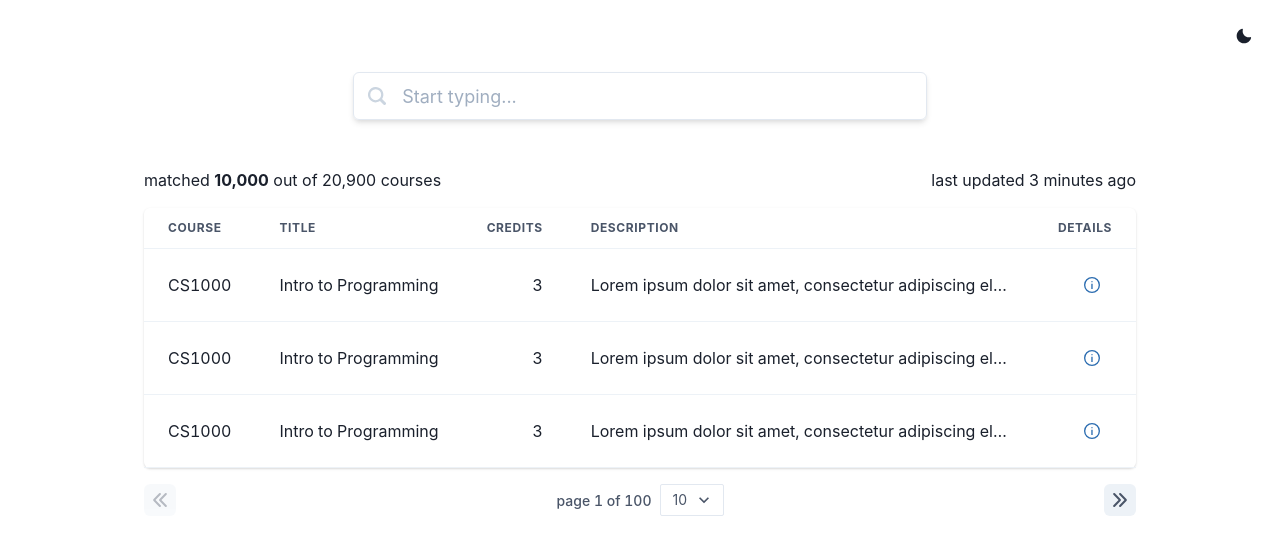
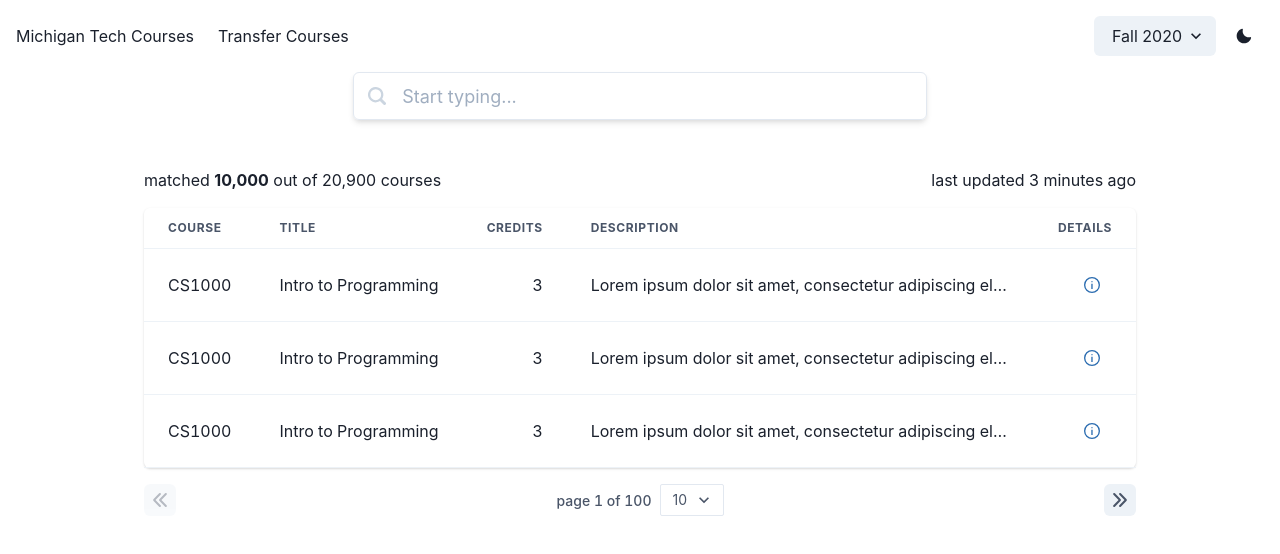
Before and after one commit to Michigan-Tech-Courses/frontend, a Next.js app: page / in a window 1280 px wide. Shown: the top 554 px of the page. Built offline with nearby package versions, Linux system fonts and the light colour scheme.

Commit message:
Add navbar

```diff
--- a/components/color-mode-toggle.tsx
+++ b/components/color-mode-toggle.tsx
@@ -1,16 +1,14 @@
 import React from 'react';
-import {useColorMode, IconButton, Box} from '@chakra-ui/react';
+import {useColorMode, IconButton} from '@chakra-ui/react';
 import {SunIcon, MoonIcon} from '@chakra-ui/icons';
 
 const ColorModeToggle = () => {
 	const {colorMode, toggleColorMode} = useColorMode();
 
 	return (
-		<Box display="flex" p="1rem">
-			<IconButton aria-label="Toggle color theme" onClick={toggleColorMode} ml="auto" variant="ghost">
-				{colorMode === 'light' ? <MoonIcon/> : <SunIcon/>}
-			</IconButton>
-		</Box>
+		<IconButton aria-label="Toggle color theme" onClick={toggleColorMode} variant="ghost">
+			{colorMode === 'light' ? <MoonIcon/> : <SunIcon/>}
+		</IconButton>
 	);
 };
 
--- /dev/null
+++ b/components/link.tsx
@@ -0,0 +1,26 @@
+import React from 'react';
+import Link from 'next/link';
+import {Link as ChakraLink, LinkProps} from '@chakra-ui/react';
+
+interface IWrappedLinkProps {
+	href: string;
+}
+
+const WrappedLink = (props: LinkProps & IWrappedLinkProps) => {
+	const {href, ...otherProps} = props;
+
+	if (href.startsWith('http')) {
+		// External link
+		return (
+			<ChakraLink {...props} isExternal/>
+		);
+	}
+
+	return (
+		<Link passHref href={href}>
+			<ChakraLink {...otherProps}/>
+		</Link>
+	);
+};
+
+export default WrappedLink;
--- /dev/null
+++ b/components/navbar.tsx
@@ -0,0 +1,24 @@
+import React from 'react';
+import {HStack, Select, Spacer} from '@chakra-ui/react';
+import ColorModeToggle from './color-mode-toggle';
+import Link from './link';
+
+const Navbar = () => {
+	return (
+		<HStack w="100%" p="1rem">
+			<Link href="/" mr="1rem">Michigan Tech Courses</Link>
+
+			<Link href="/transfer">Transfer Courses</Link>
+
+			<Spacer/>
+
+			<Select w="auto" variant="filled">
+				<option>Fall 2020</option>
+			</Select>
+
+			<ColorModeToggle/>
+		</HStack>
+	);
+};
+
+export default Navbar;
--- a/components/table.tsx
+++ b/components/table.tsx
@@ -14,7 +14,7 @@ const SAMPLE_COURSES = [SAMPLE_COURSE, SAMPLE_COURSE, SAMPLE_COURSE];
 
 const TableRow = () => {
 	const {isOpen, onToggle} = useDisclosure();
-	const tableSize = useBreakpointValue({sm: 'sm', md: 'md'});
+	const tableSize = useBreakpointValue({base: 'sm', lg: 'md'});
 
 	return (
 		<>
@@ -23,7 +23,7 @@ const TableRow = () => {
 				<Td borderBottomWidth={isOpen ? 0 : ''} whiteSpace="nowrap">{SAMPLE_COURSE.title}</Td>
 				<Td borderBottomWidth={isOpen ? 0 : ''} isNumeric>{SAMPLE_COURSE.credits}</Td>
 				<Td borderBottomWidth={isOpen ? 0 : ''} display={{base: 'none', md: 'table-cell'}}><Text noOfLines={1} as="span">{SAMPLE_COURSE.description}</Text></Td>
-				<Td borderBottomWidth={isOpen ? 0 : ''} isNumeric>
+				<Td borderBottomWidth={isOpen ? 0 : ''} style={{textAlign: 'right'}}>
 					<IconButton variant="ghost" colorScheme="blue" onClick={onToggle} aria-label={isOpen ? 'Hide course details' : 'Show course details'} isActive={isOpen}>
 						{isOpen ? <InfoIcon/> : <InfoOutlineIcon/>}
 					</IconButton>
@@ -75,7 +75,7 @@ const TableRow = () => {
 };
 
 const DataTable = () => {
-	const tableSize = useBreakpointValue({sm: 'sm', md: 'md'});
+	const tableSize = useBreakpointValue({base: 'sm', md: 'md'});
 
 	return (
 		<Container maxW="80%" mt="3rem">
@@ -116,7 +116,7 @@ const DataTable = () => {
 							<Th>Title</Th>
 							<Th isNumeric>Credits</Th>
 							<Th display={{base: 'none', md: 'table-cell'}}>Description</Th>
-							<Th isNumeric>Details</Th>
+							<Th style={{textAlign: 'right'}}>Details</Th>
 						</Tr>
 					</Thead>
 					<Tbody>
--- a/pages/_app.tsx
+++ b/pages/_app.tsx
@@ -1,11 +1,11 @@
 import type {AppProps} from 'next/app';
 import {ChakraProvider} from '@chakra-ui/react';
-import ColorModeToggle from '../components/color-mode-toggle';
+import Navbar from '../components/navbar';
 
 function MyApp({Component, pageProps}: AppProps) {
 	return (
 		<ChakraProvider>
-			<ColorModeToggle/>
+			<Navbar/>
 
 			<Component {...pageProps} />
 		</ChakraProvider>
```
